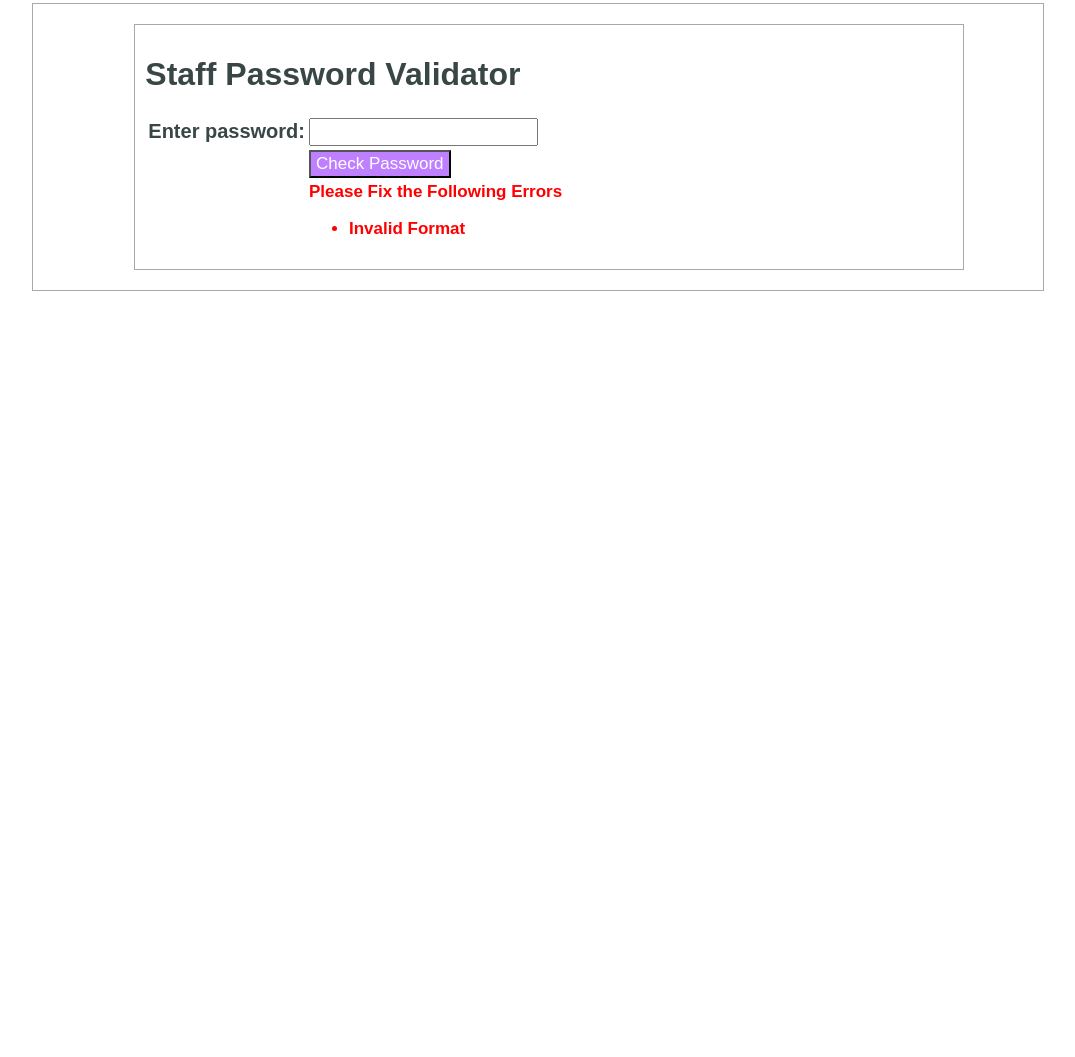
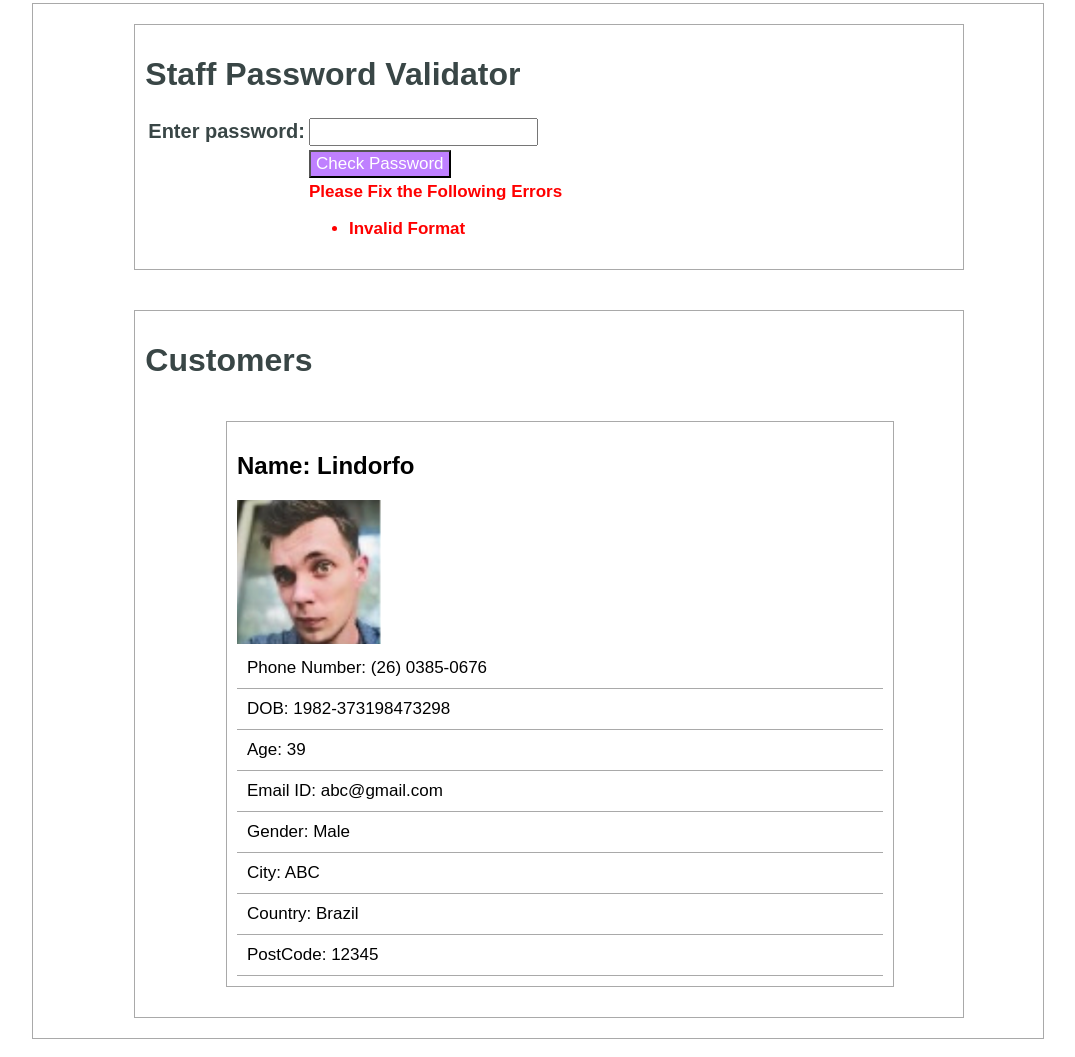
Before and after one commit to AlmiraChinkebayeva/programming-ca3, a plain HTML site: page index.html in a window 1280 px wide. Shown: the part 71-1128 px from the top of the page, without its empty margins (102-1177 px from the left). Before the commit the page ends 800 px from the top, so only its background shows below. Drawn offline with Linux system fonts and the light colour scheme.

Commit message:
customer data static design

```diff
--- a/assets/css/page1.css
+++ b/assets/css/page1.css
@@ -1,8 +1,9 @@
-*{
+* {
     font-family: "arial";
 
 }
-.container{
+
+.container {
     margin: 20px 10%;
     border: 1px solid darkgray;
     display: inline-block;
@@ -10,7 +11,7 @@
     width: 80%;
 }
 
-.inner-container{
+.inner-container {
     display: inline-block;
     margin: 20px 10%;
     width: 80%;
@@ -18,27 +19,42 @@
     padding: 10px;
 
 }
-.container-title{
+
+.container-title {
     color: #394646;
 }
-.validator-label{
+
+/* Password Validator Style Start */
+.validator-label {
     font-size: 20px;
     color: #394646;
 }
 
-.validator-input{
+.validator-input {
     font-size: 17px;
     padding: 2px;
 }
 
-.validator-submit{
+.validator-submit {
     font-size: 17px;
     padding: 2px 5px;
     background: #bf80ff;
     color: white;
 }
-.validator-errors{
+
+.validator-errors {
     font-size: 17px;
     font-weight: bold;
     color: red;
 }
+
+/* Password Validator Style END */
+
+/* Customer Data Style START */
+.customer-data {
+    font-size: 17px;
+    padding: 10px;
+    border-bottom: 1px solid darkgray;
+}
+
+/* Customer Data Style END */
--- a/index.html
+++ b/index.html
@@ -3,8 +3,8 @@
 <head>
     <meta charset="UTF-8">
     <title>Page 1 - Continuous Assessment 3 (CA3)</title>
-    <link rel="stylesheet" type="text/css" href="assets/css/global.css" />
-    <link rel="stylesheet" type="text/css" href="assets/css/page1.css" />
+    <link rel="stylesheet" type="text/css" href="assets/css/global.css"/>
+    <link rel="stylesheet" type="text/css" href="assets/css/page1.css"/>
 </head>
 <body>
 <div class="main-container">
@@ -27,7 +27,8 @@
                             <label class="validator-label" for="validator-input">Enter password:</label>
                         </th>
                         <td>
-                            <input type="text" name="validator-input" class="validator-input" id="validator-input" value="" required/>
+                            <input type="text" name="validator-input" class="validator-input" id="validator-input"
+                                   value="" required/>
                         </td>
                     </tr>
                     <tr>
@@ -51,10 +52,43 @@
             </form>
 
         </div>
+        <div class="inner-container">
+            <h1 class="container-title">Customers</h1>
+            <div class="inner-container">
+                <h2 class="customer-name">Name: Lindorfo</h2>
+                <div class="customer-image">
+                    <img src="assets/images/customer_test_image.png" alt="customer image"/>
+                </div>
+                <div class="customer-data">
+                    Phone Number: (26) 0385-0676
+                </div>
+                <div class="customer-data">
+                    DOB: 1982-373198473298
+                </div>
+                <div class="customer-data">
+                Age: 39
+                </div>
+                <div class="customer-data">
+                    Email ID: abc@gmail.com
+                </div>
+                <div class="customer-data">
+                    Gender: Male
+                </div>
+                <div class="customer-data">
+                    City: ABC
+                </div>
+                <div class="customer-data">
+                    Country: Brazil
+                </div>
+                <div class="customer-data">
+                    PostCode: 12345
+                </div>
+            </div>
+
+        </div>
     </div>
-</div>
 
-<script type="text/javascript" src="assets/js/global.js"></script>
-<script type="text/javascript" src="assets/js/page1.js"></script>
+    <script type="text/javascript" src="assets/js/global.js"></script>
+    <script type="text/javascript" src="assets/js/page1.js"></script>
 </body>
 </html>
```
Also changed, not shown: assets/images/customer_test_image.png (added).
